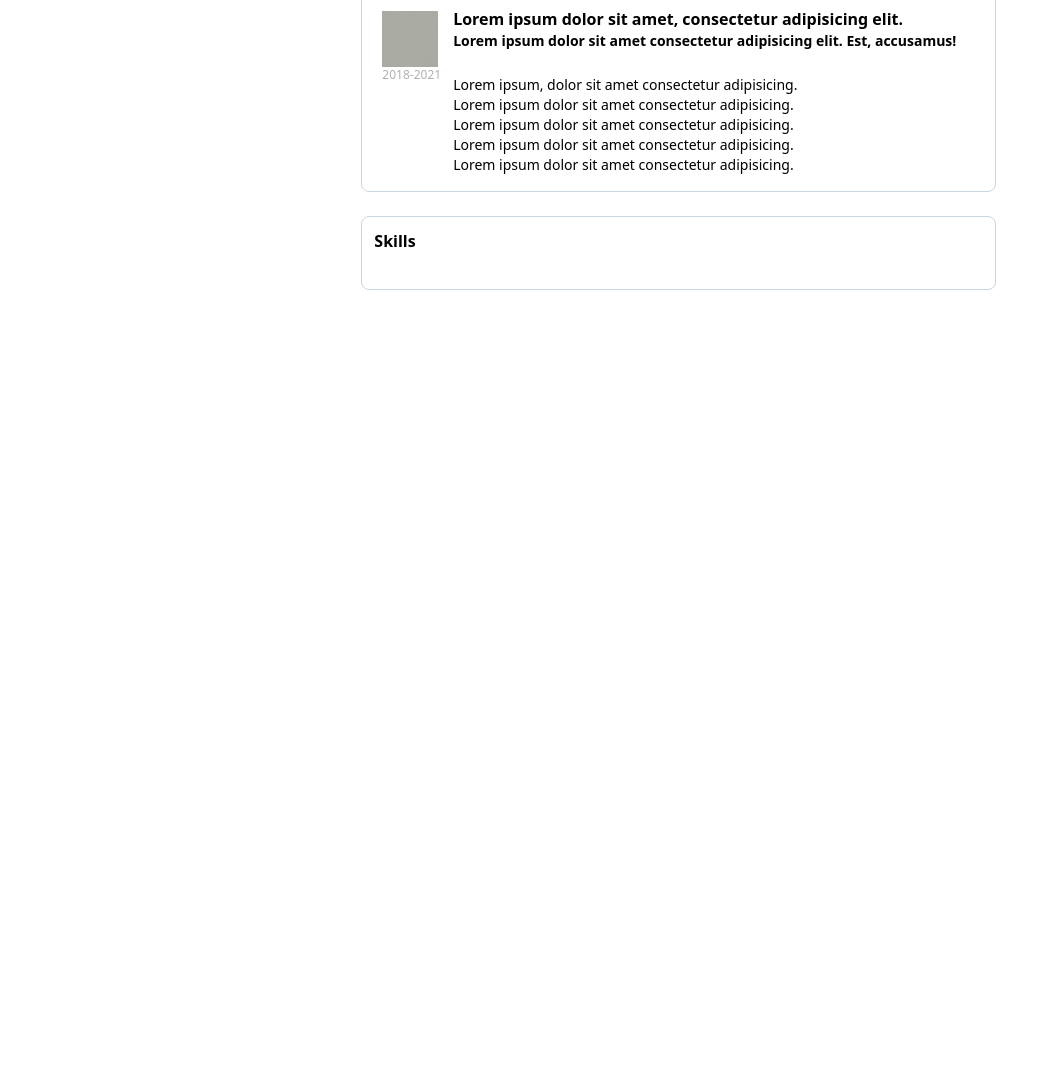
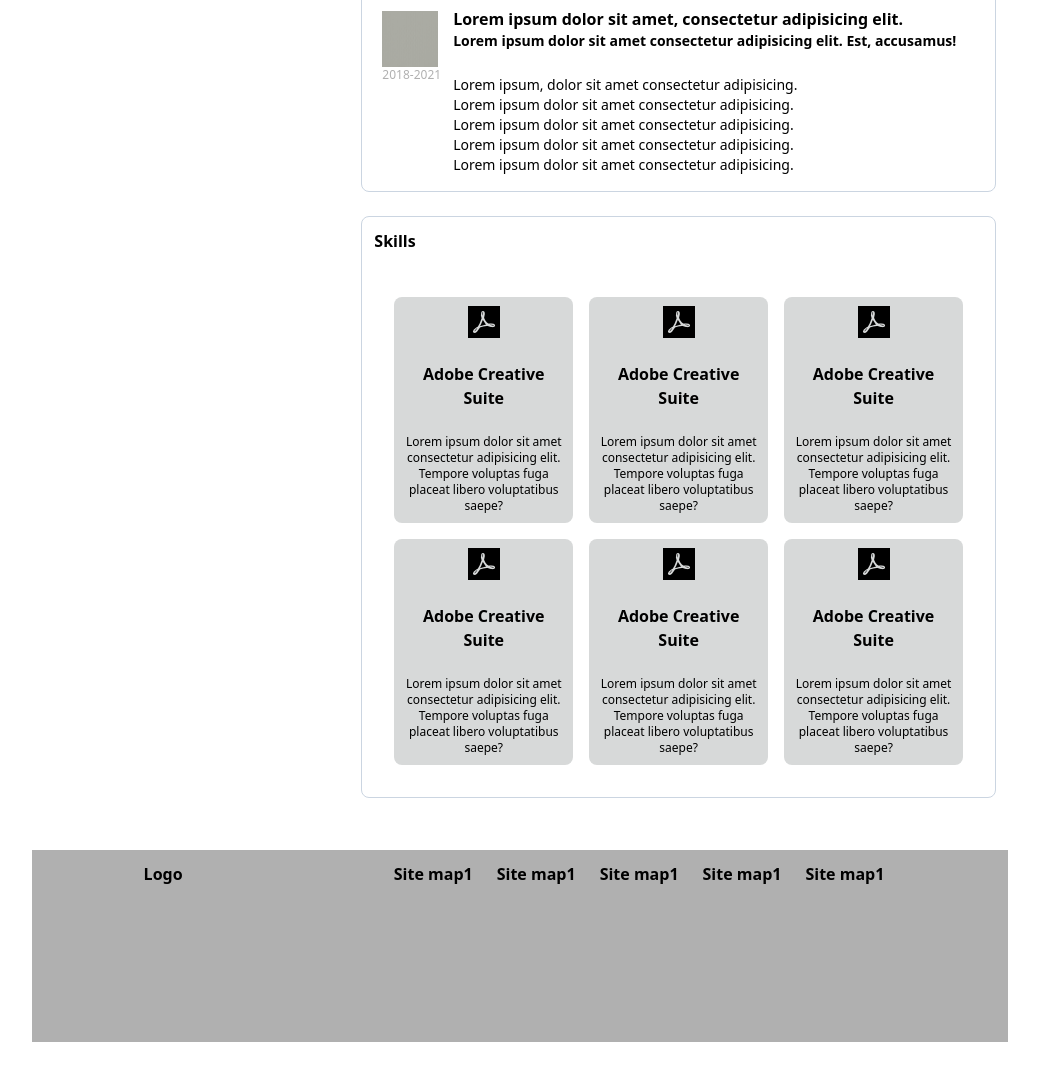
Before and after one commit to elyor-doniyorov/profile-page-tailwindcss-, a website: page index.html in a window 1280 px wide. Shown: the part 3487-4568 px from the top of the page, without its empty margins (120-1159 px from the left). Before the commit the page ends 3789 px from the top, so only its background shows below. Drawn offline with Linux system fonts and the light colour scheme.

Commit message:
Add Skills and footer

```diff
--- a/index.html
+++ b/index.html
@@ -419,7 +419,64 @@
     <div class="w-4/6 border border-slate-300 rounded-lg p-3">
       <p class="font-semibold">Skills</p>
       <br>
+      <div class="grid grid-rows-2 grid-flow-col gap-4 p-5">
+        <div class="flex-col bg-lightGray border border-transparent rounded-lg p-2 text-center">
+          <img src="img/adobe.png" alt="adobe" class="mx-auto">
+          <br>
+          <p class="font-semibold">Adobe Creative Suite</p>
+          <br>
+          <p class="text-xs">Lorem ipsum dolor sit amet consectetur adipisicing elit. Tempore voluptas fuga placeat libero voluptatibus saepe?</p>
+        </div>
+        <div class="flex-col bg-lightGray border border-transparent rounded-lg p-2 text-center">
+          <img src="img/adobe.png" alt="adobe" class="mx-auto">
+          <br>
+          <p class="font-semibold">Adobe Creative Suite</p>
+          <br>
+          <p class="text-xs">Lorem ipsum dolor sit amet consectetur adipisicing elit. Tempore voluptas fuga placeat libero voluptatibus saepe?</p>
+        </div>
+        <div class="flex-col bg-lightGray border border-transparent rounded-lg p-2 text-center">
+          <img src="img/adobe.png" alt="adobe" class="mx-auto">
+          <br>
+          <p class="font-semibold">Adobe Creative Suite</p>
+          <br>
+          <p class="text-xs">Lorem ipsum dolor sit amet consectetur adipisicing elit. Tempore voluptas fuga placeat libero voluptatibus saepe?</p>
+        </div>
+        <div class="flex-col bg-lightGray border border-transparent rounded-lg p-2 text-center">
+          <img src="img/adobe.png" alt="adobe" class="mx-auto">
+          <br>
+          <p class="font-semibold">Adobe Creative Suite</p>
+          <br>
+          <p class="text-xs">Lorem ipsum dolor sit amet consectetur adipisicing elit. Tempore voluptas fuga placeat libero voluptatibus saepe?</p>
+        </div>
+        <div class="flex-col bg-lightGray border border-transparent rounded-lg p-2 text-center">
+          <img src="img/adobe.png" alt="adobe" class="mx-auto">
+          <br>
+          <p class="font-semibold">Adobe Creative Suite</p>
+          <br>
+          <p class="text-xs">Lorem ipsum dolor sit amet consectetur adipisicing elit. Tempore voluptas fuga placeat libero voluptatibus saepe?</p>
+        </div>
+        <div class="flex-col bg-lightGray border border-transparent rounded-lg p-2 text-center">
+          <img src="img/adobe.png" alt="adobe" class="mx-auto">
+          <br>
+          <p class="font-semibold">Adobe Creative Suite</p>
+          <br>
+          <p class="text-xs">Lorem ipsum dolor sit amet consectetur adipisicing elit. Tempore voluptas fuga placeat libero voluptatibus saepe?</p>
+        </div>
+      </div>
     </div>
   </section>
+
+  <footer class="relative container mx-auto p-3 bg-gray h-48 m-10">
+    <ul class="flex justify-around">
+      <li class="font-semibold">Logo</li>
+      <ul class="flex">
+        <li class="mx-3 font-semibold">Site map1</li>
+        <li class="mx-3 font-semibold">Site map1</li>
+        <li class="mx-3 font-semibold">Site map1</li>
+        <li class="mx-3 font-semibold">Site map1</li>
+        <li class="mx-3 font-semibold">Site map1</li>
+      </ul>
+    </ul>
+  </footer>
 </body>
 </html>
```
Also changed, not shown: css/main.css.
